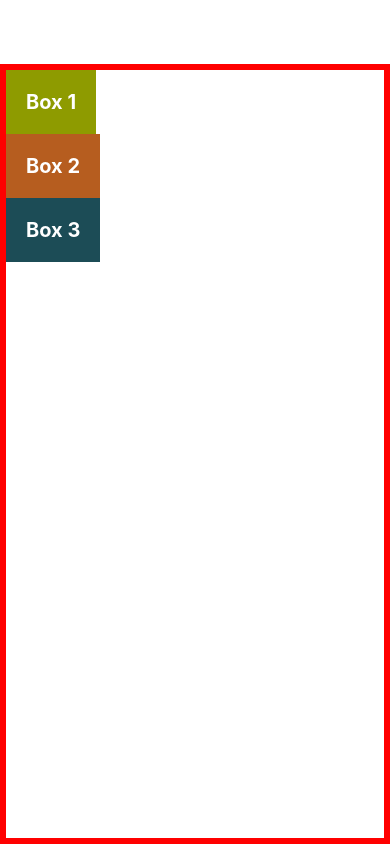
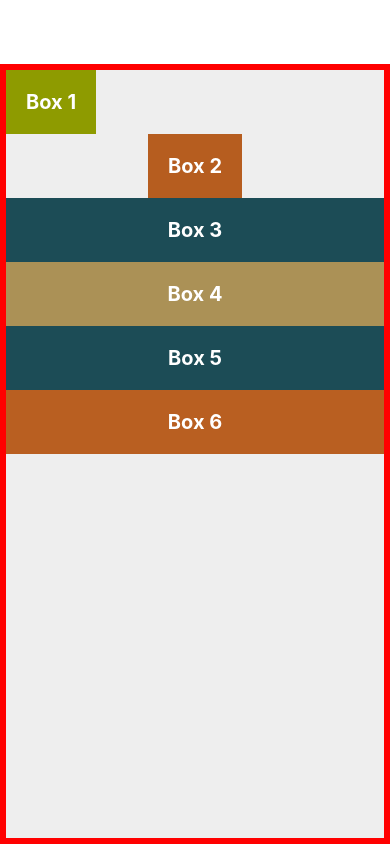
Before and after one commit to jas4code/codevodlution-react-native, a React Native app: screen / in a window 390 px wide. Built offline with nearby package versions, Linux system fonts and the light colour scheme.

Commit message:
Using alignSelf Property

```diff
--- a/App.js
+++ b/App.js
@@ -6,25 +6,23 @@ export default function App() {
 		// <View style={{ backgroundColor: 'plum', flex: 1 }}></View>
 
 		<View style={styles.container}>
-			<Box style={{ backgroundColor: '#8e9b00' }}>Box 1</Box>
-			<Box style={{ backgroundColor: '#b65d1f' }}>Box 2</Box>
-			<Box style={{ backgroundColor: '#1c4c56' }}>Box 3</Box>
-			{/* <Box style={{ backgroundColor: '#ab9156' }}>Box 4</Box>
+			<Box style={{ backgroundColor: '#8e9b00', alignSelf: 'flex-start' }}>Box 1</Box>
+			<Box style={{ backgroundColor: '#b65d1f', alignSelf: 'center' }}>Box 2</Box>
+			<Box style={{ backgroundColor: '#1c4c56', alignSelf: 'stretch' }}>Box 3</Box>
+			<Box style={{ backgroundColor: '#ab9156', alignSelf: 'auto' }}>Box 4</Box>
 			<Box style={{ backgroundColor: '#1c4c56' }}>Box 5</Box>
-			<Box style={{ backgroundColor: '#b95f21' }}>Box 6</Box> */}
+			<Box style={{ backgroundColor: '#b95f21' }}>Box 6</Box>
 		</View>
 	);
 }
 
 const styles = StyleSheet.create({
 	container: {
+		backgroundColor: '#eee',
 		marginTop: 64,
 		borderWidth: 6,
 		borderColor: 'red',
 		flex: 1,
-		// alignItems: 'stretch',
-		// alignItems: 'flex-start',
-		// alignItems: 'center',
-		alignItems: 'baseline',
+		alignItems: 'stretch',
 	},
 });
```
